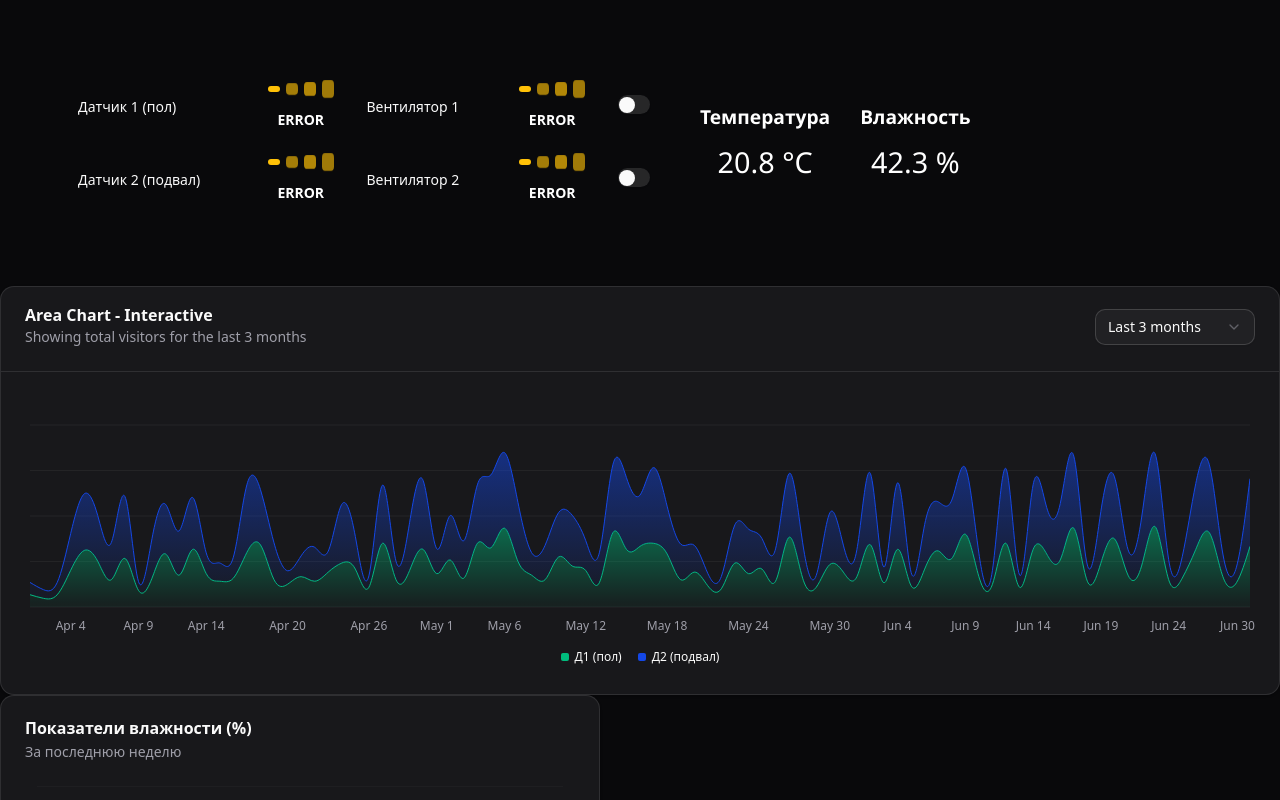
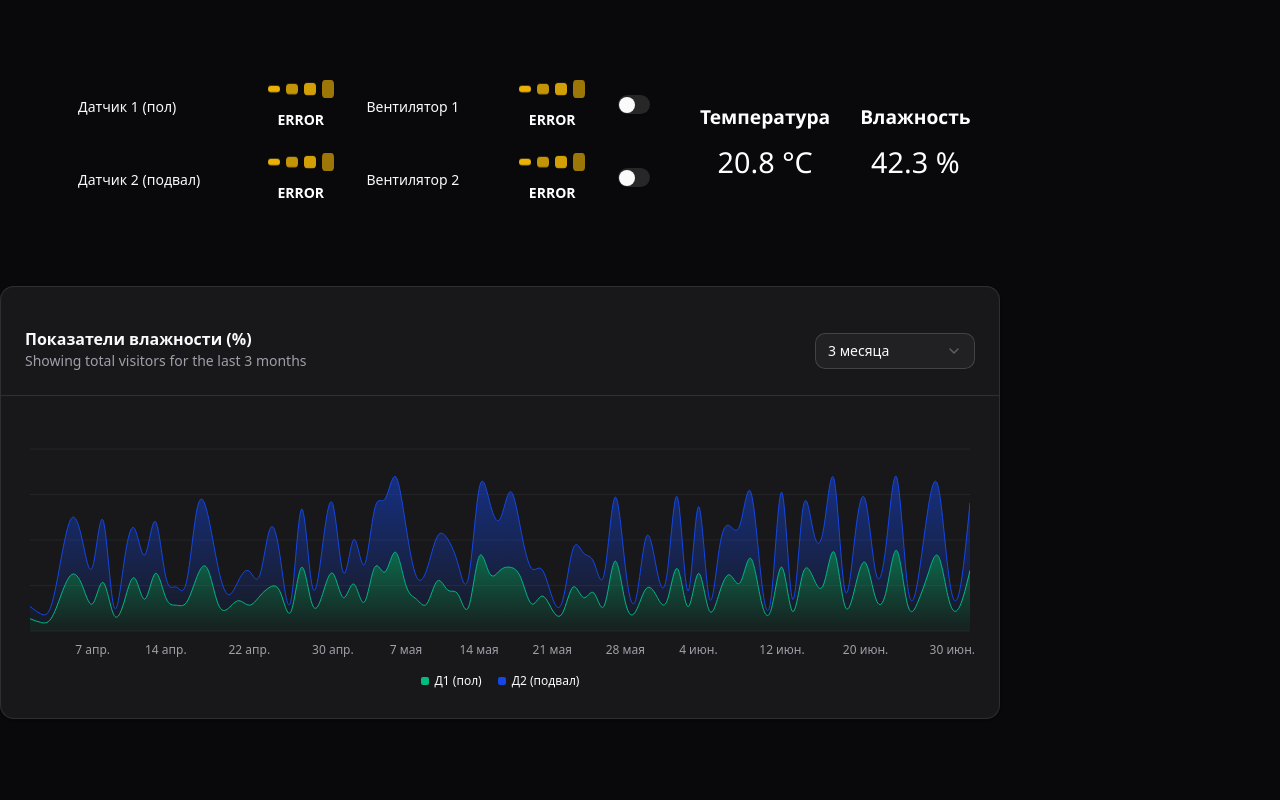
Before and after one commit to 00DemiX00/vent_basement, a React (Vite) app in the folder vent_basement/: page / in a window 1280 px wide. Shown: the top 800 px of the page. Built offline with nearby package versions, Linux system fonts and the light colour scheme.

Commit message:
feat: added new interactive chart

```diff
--- a/vent_basement/package.json
+++ b/vent_basement/package.json
@@ -16,11 +16,13 @@
     "@tailwindcss/vite": "^4.1.11",
     "class-variance-authority": "^0.7.1",
     "clsx": "^2.1.1",
+    "date-fns": "^4.1.0",
     "lucide-react": "^0.536.0",
     "react": "^19.1.0",
     "react-dom": "^19.1.0",
     "react-icons": "^5.5.0",
     "recharts": "^2.15.4",
+    "styled-components": "^6.1.19",
     "tailwind-merge": "^3.3.1",
     "tailwindcss": "^4.1.11"
   },
--- a/vent_basement/src/Components/Dashboard.tsx
+++ b/vent_basement/src/Components/Dashboard.tsx
@@ -5,7 +5,6 @@ function Dashboard() {
   return (
   <div style={{marginLeft: '0px'}}>
     <ChartAreaInteractive></ChartAreaInteractive>
-    <ChartAreaGradient></ChartAreaGradient>
   </div>
   );
 }
--- a/vent_basement/src/Components/IndicatorsLineTable.tsx
+++ b/vent_basement/src/Components/IndicatorsLineTable.tsx
@@ -1,5 +1,5 @@
-import { Table, TableBody, TableCell, TableHeader, TableRow } from "./ui/table"
-import  StatusIndicatorsLine  from "./ui/IndicatorsLine"
+import { Table, TableBody, TableCell, TableRow } from "./ui/table";
+import  StatusIndicatorsLine  from "./ui/IndicatorsLine";
 import WeatherDisplay from "./ui/WeatherDisplay";
 import { Switch } from "./ui/switch";
 
--- a/vent_basement/src/Components/ui/interactive-chart.tsx
+++ b/vent_basement/src/Components/ui/interactive-chart.tsx
@@ -126,10 +126,10 @@ export function ChartAreaInteractive() {
     return date >= startDate
   })
   return (
-    <Card className="pt-0">
+    <Card className="aspect-auto w-[1000px]">
       <CardHeader className="flex items-center gap-2 space-y-0 border-b py-5 sm:flex-row">
         <div className="grid flex-1 gap-1">
-          <CardTitle>Area Chart - Interactive</CardTitle>
+          <CardTitle>Показатели влажности (%)</CardTitle>
           <CardDescription>
             Showing total visitors for the last 3 months
           </CardDescription>
@@ -143,13 +143,13 @@ export function ChartAreaInteractive() {
           </SelectTrigger>
           <SelectContent className="rounded-xl">
             <SelectItem value="90d" className="rounded-lg">
-              Last 3 months
+              3 месяца
             </SelectItem>
             <SelectItem value="30d" className="rounded-lg">
-              Last 30 days
+              30 дней
             </SelectItem>
             <SelectItem value="7d" className="rounded-lg">
-              Last 7 days
+               7 дней
             </SelectItem>
           </SelectContent>
         </Select>
@@ -157,7 +157,7 @@ export function ChartAreaInteractive() {
       <CardContent className="px-2 pt-4 sm:px-6 sm:pt-6">
         <ChartContainer
           config={chartConfig}
-          className="aspect-auto h-[250px] w-full"
+          className="aspect-auto h-[250px]"
         >
           <AreaChart data={filteredData}>
             <defs>
@@ -195,7 +195,7 @@ export function ChartAreaInteractive() {
               minTickGap={32}
               tickFormatter={(value) => {
                 const date = new Date(value)
-                return date.toLocaleDateString("en-US", {
+                return date.toLocaleDateString("ru", {
                   month: "short",
                   day: "numeric",
                 })
@@ -206,7 +206,7 @@ export function ChartAreaInteractive() {
               content={
                 <ChartTooltipContent
                   labelFormatter={(value) => {
-                    return new Date(value).toLocaleDateString("en-US", {
+                    return new Date(value).toLocaleDateString("ru", {
                       month: "short",
                       day: "numeric",
                     })
```
Also changed, not shown: 1 other file (tests, documents, lock files or other folders).
